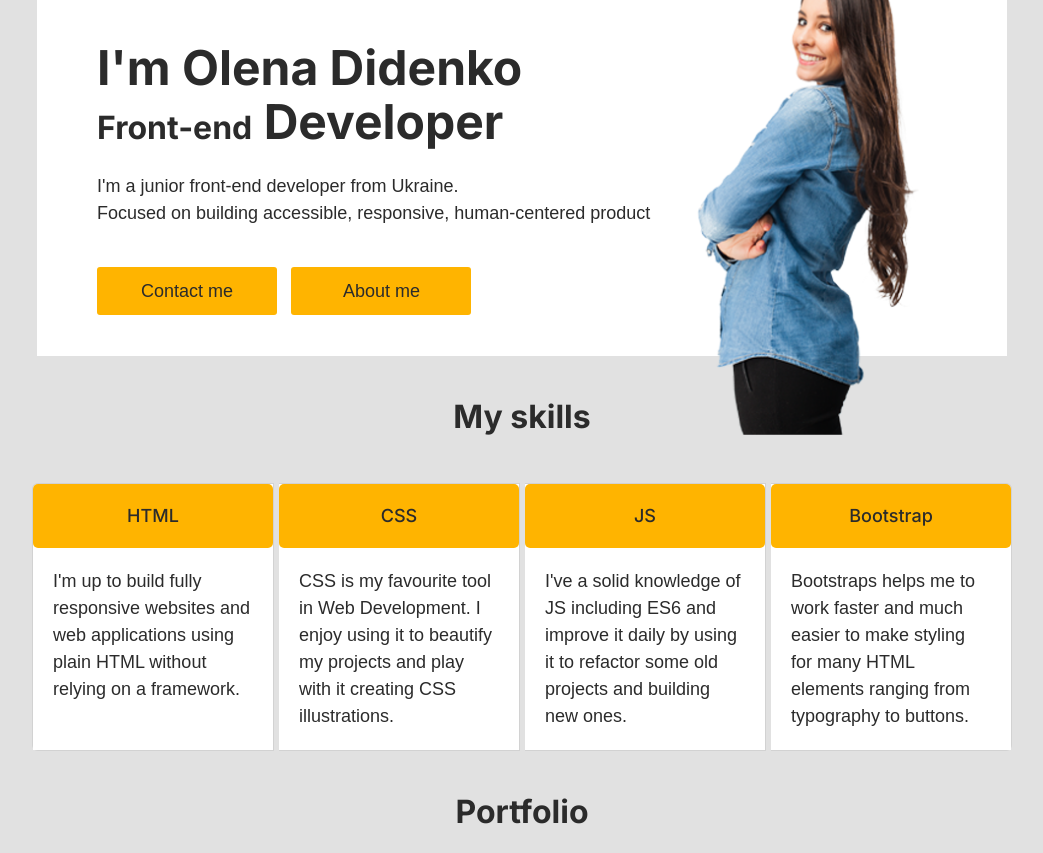
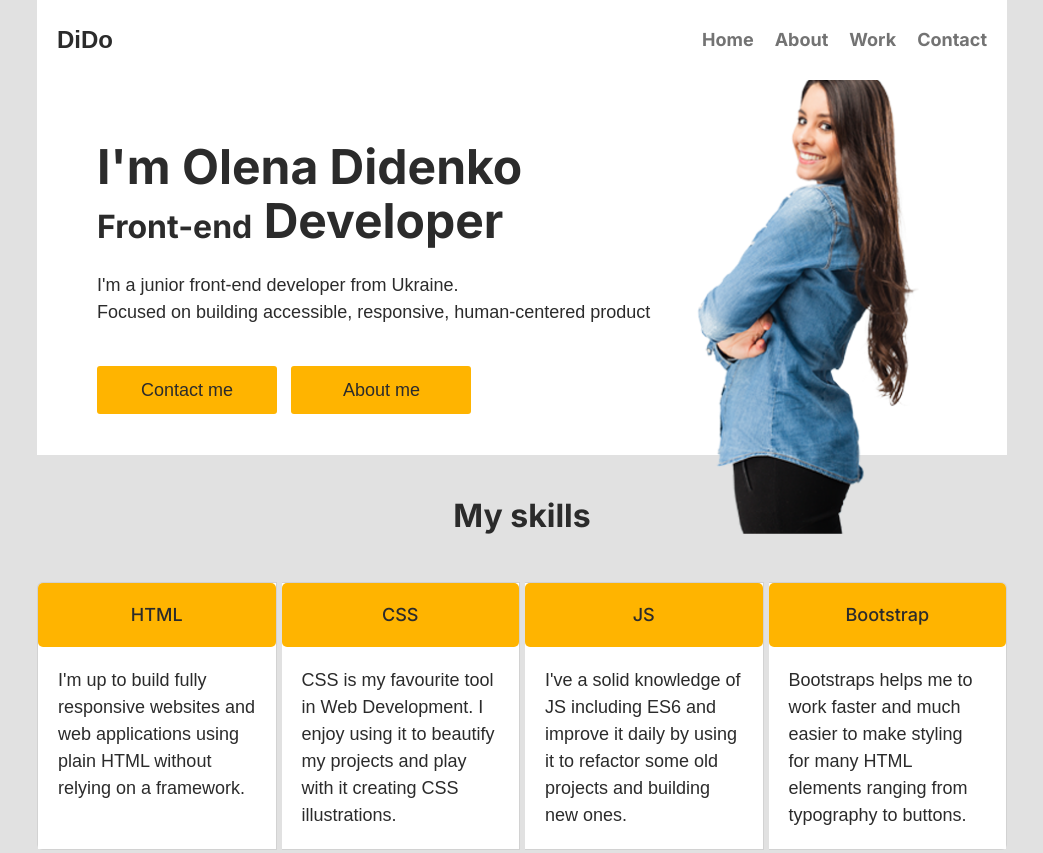
Before and after one commit to olenadidenko/Portfolio-Project-Setup, a plain HTML site: page index.html in a window 1280 px wide. Shown: the top 853 px of the page, without its empty margins (118-1161 px from the left). Drawn offline with nearby package versions, Linux system fonts and the light colour scheme.

Commit message:
added header

```diff
--- a/css/style.css
+++ b/css/style.css
@@ -88,9 +88,13 @@
 	z-index: -3;
 	min-width: 300px;
 	 }
+.wrepper-body{
+	position: relative;
+}
 .wraper{
 		min-height: 100%;
 		overflow: hidden;
+		position: relative;
 	}
 ._container {
 		max-width: 970px;
@@ -98,7 +102,86 @@
 		padding: 41px 60px 0 60px;
 		display: flex;
 		background: white;
-		box-sizing: content-box;}
+		box-sizing:border-box;}
+
+		/* ---ШАПКА------------------------------------------------------------------------- */
+.header {
+	width: 100%;
+	left: 0;
+	top: 0;
+	z-index: 50;
+	background-color: inherit;
+	position: sticky;
+
+}
+.header__container {
+	display: flex;
+	max-width: 970px;
+	justify-content: space-between;
+	min-height: 80px;
+	align-items: center;
+	margin: 0 auto;
+	padding: 0;
+	background-color: white;
+
+}
+.header__logo, .menu__list{
+	padding: 10px 20px ;
+}
+@media (max-width: 479px) {
+	.header__container {
+		min-height: 70px;
+	}
+}
+.header__logo {
+	font-size: 24px;
+	font-weight: 700;
+	color: inherit;
+}
+.header__menu {
+	margin: 0px 0px 0px 133px;
+}
+@media (max-width: 992px) {
+	.header__menu {
+		margin: 0px 0px 0px 80px;
+	}
+}
+@media (max-width: 767px) {
+	.header__menu {
+		margin: 0px 0px 0px 40px;
+	}
+}
+@media (max-width: 479px) {
+	.header__menu {
+		margin: 0px 0px 0px 20px;
+	}
+}
+.menu {
+	padding: 5px 0;
+}
+.menu__list {
+	flex-wrap: wrap;
+	display: flex;
+}
+.menu__item {
+}
+.menu__item:not(:last-child) {
+	margin: 0px 21px 0px 0px;
+}
+.menu__link {
+	color: #737373;
+	font-weight: 600;
+	line-height: calc(24 / 14 * 100%);
+}
+.menu__link:hover {
+	text-decoration: underline;
+}
+@media (max-width: 479px) {
+	.menu__link {
+		font-size: 18px;
+	}
+}
+/*_______________________first screen_________________________*/
 .fitst-screen{
 	display: flex;
 	margin: 0 auto;
@@ -108,7 +191,7 @@
 
  .fitst-screen__container {
    width: 970px;
-	padding: 41px 60px 0 60px;
+	padding: 60px 60px 0 60px;
 	display: flex;
 	background: white;
  }
@@ -209,7 +292,7 @@
 	}
  }
  .skills-screen {
-	max-width: 990px;
+	max-width: 980px;
 	min-width: 380px;
 	margin: 0 auto;
  }
@@ -218,6 +301,7 @@
 	flex-flow: row wrap;
 	display: flex;
 	justify-content: center;
+	padding: 0;
  }
  .card-img {
 	background-color: var(--text-color1);
@@ -420,9 +504,9 @@ a i:hover{
 		padding: 30px 30px 0 30px;
 	}
 }
-
 ul{
 	padding: 0;
+	margin: 0;
 }
 ul li{
 	line-height:170%;
--- a/index.html
+++ b/index.html
@@ -29,6 +29,30 @@
     <link rel="stylesheet" href="../css/style.css" />
   </head>
   <body>
+	<div class="wrepper-body">
+	<header class="header">
+		<div class="header__container">
+			<a href="" class="header__logo">
+				DiDo
+			</a>
+			<nav class="header__menu menu">
+				<ul class="menu__list">
+					<li class="menu__item">
+						<a href="/index.html" class="menu__link">Home</a>
+					</li>
+					<li class="menu__item">
+						<a href="/about.html" class="menu__link">About</a>
+					</li>
+					<li class="menu__item">
+						<a href="/work.html" class="menu__link">Work</a>
+					</li>
+					<li class="menu__item">
+						<a href="#contact-page" class="menu__link">Contact</a>
+					</li>
+				</ul>
+			</nav>
+		</div>
+	</header>
     <div class="fitst-screen">
       <div class="fitst-screen__container">
         <div class="col-md-8" id="fitst-screen__container-text">
@@ -129,7 +153,7 @@
     </div>
 	 <div class="contact-me__container">
 		<div class="contact-me__body">
-		<div class="contact-me__title">let's get in touch!</div>
+		<div class="contact-me__title" id="contact-page">let's get in touch!</div>
 		 <div class="contact-me__description">
 		You can reach me via email or find me on social networks. I would love to hear from you!</div>
 		<a href="mailto:olenadidenkomfv@gmail.com" target="_blank" class="mail">olenadidenkomfv@gmail.com</a>
@@ -140,6 +164,6 @@
 		 </div>
 		</div>
 	</div>
-
+</div>
   </body>
 </html>
```
Also changed, not shown: about.html (+28 -2 lines), work.html (+25 -0 lines).
